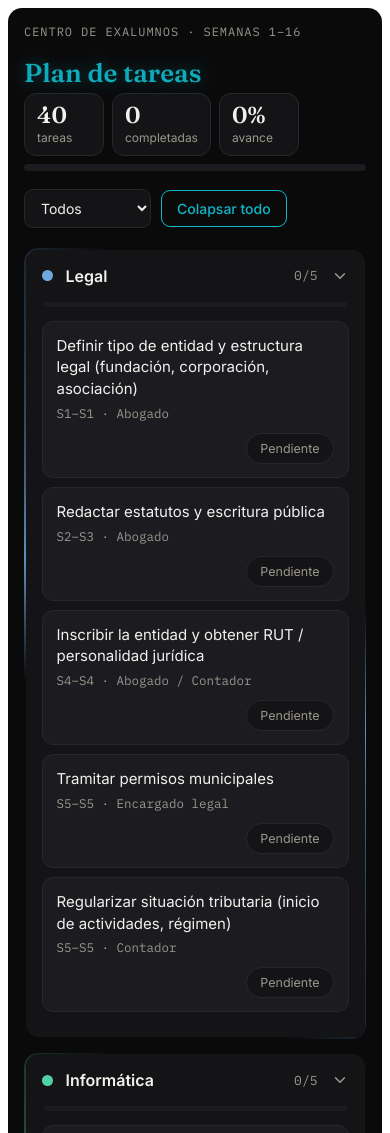
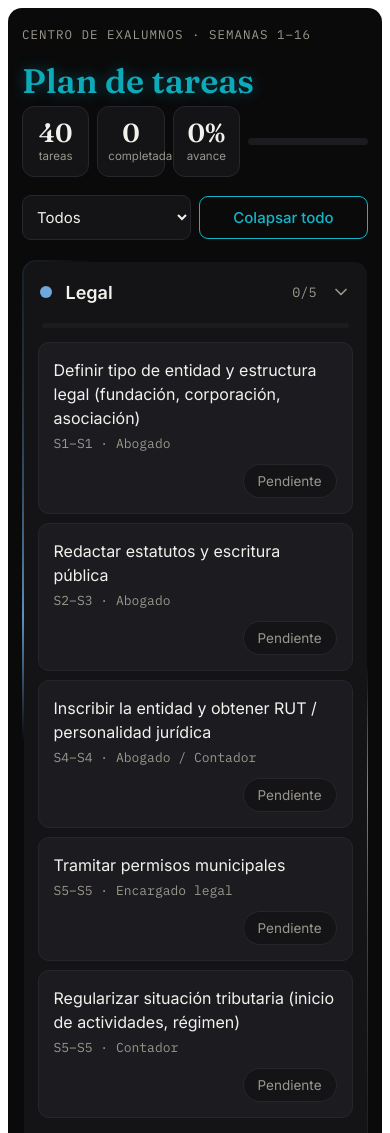
Before and after one commit to DataFlowia/CECOSAM-FLUJO-DE-TRABAJO, a plain HTML site: page index.html in a window 390 px wide. Shown: the top 1133 px of the page. Drawn offline with Linux system fonts and the light colour scheme.

Commit message:
Add files via upload

```diff
--- a/index.html
+++ b/index.html
@@ -97,11 +97,26 @@
   .pt2-empty{font-size:14px;color:var(--text-soft);padding:16px;text-align:center}
 
   @media (max-width:480px){
-    .pt2{font-size:15px}
+    .pt2{font-size:17px; padding:18px 14px}
+    .pt2 h1{font-size:clamp(28px,9vw,34px)}
+    .pt2 .eyebrow{font-size:12.5px}
     .pt2-summary{gap:8px}
-    .pt2-stat{min-width:80px;padding:10px 12px}
-    .pt2-card summary{padding:16px}
-    .pt2-card summary h3{font-size:16px}
+    .pt2-stat{min-width:0;flex:1;padding:13px 10px;text-align:center}
+    .pt2-stat .n{font-size:26px}
+    .pt2-stat .l{font-size:11.5px}
+    .pt2-filters{gap:8px}
+    .pt2-filters select{flex:1;font-size:15px;padding:11px 10px}
+    .pt2-toggleall{flex:1;font-size:15px;padding:11px 10px;white-space:nowrap}
+    .pt2-card summary{padding:20px 16px;gap:14px}
+    .pt2-dot{width:12px;height:12px}
+    .pt2-card summary h3{font-size:18px}
+    .pt2-card summary .count{font-size:13.5px}
+    .pt2-chev{width:20px;height:20px}
+    .pt2-list{padding:0 14px 18px}
+    .pt2-item{padding:15px}
+    .pt2-item .t{font-size:16px;line-height:1.5}
+    .pt2-item .m{font-size:13px}
+    .pt2-status{font-size:13.5px;padding:8px 14px}
   }
 </style>
 <div class="pt2" id="pt2Root">
```
